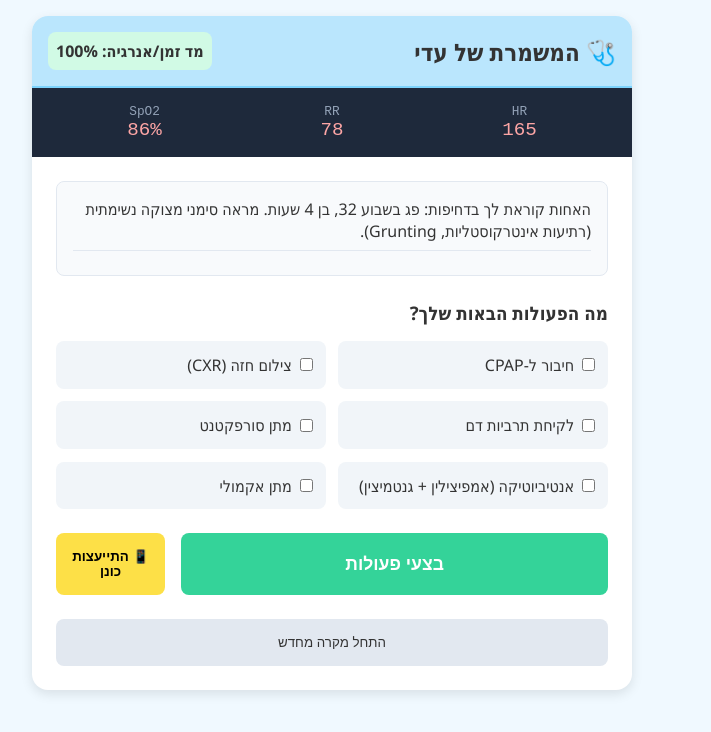
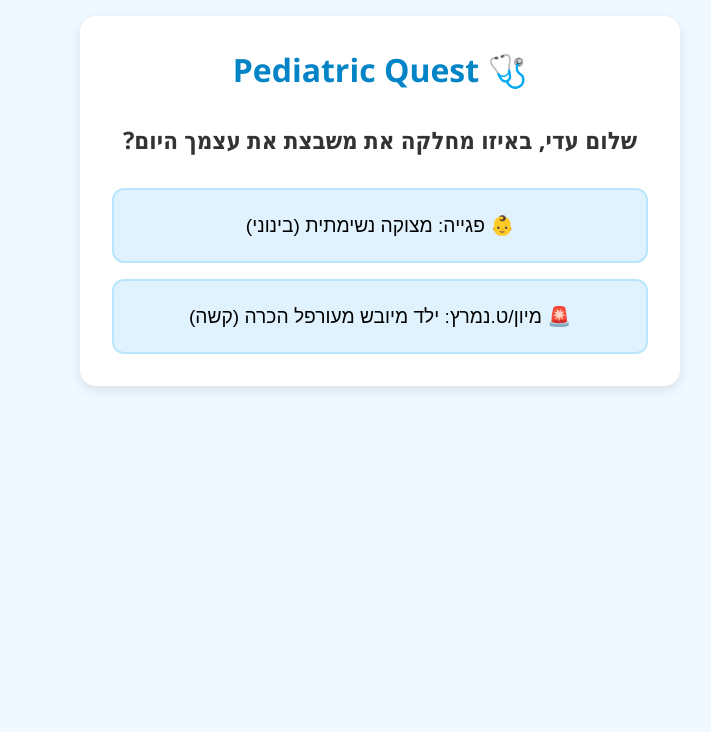
Before and after one commit to VontikiOG/ADI_LEARNING, a React (Vite) app: page / in a window 1280 px wide. Shown: the top 732 px of the page, without its empty margins (339-1050 px from the left). Built offline with nearby package versions, Linux system fonts and the light colour scheme; the HTML template or start-up script is replaced by a standard one.

Commit message:
Update App.jsx

```diff
--- a/src/App.jsx
+++ b/src/App.jsx
@@ -1,7 +1,12 @@
 import React, { useState, useEffect } from 'react';
 
-// הגדרת שלבי המקרה (Rolling Case)
-const STAGES = [
+// --- מאגר המקרים (Cases Database) ---
+const CASES = {
+  nicu: {
+    id: 'nicu',
+    title: '👶 פגייה: מצוקה נשימתית (בינוני)',
+    initialVitals: { hr: 165, rr: 78, sat: 86, bp: '45/25' },
+    stages: [
       {
         id: 0,
         description: 'האחות קוראת לך בדחיפות: פג בשבוע 32, בן 4 שעות. מראה סימני מצוקה נשימתית (רתיעות אינטרקוסטליות, Grunting).',
@@ -17,28 +22,71 @@ const STAGES = [
       },
       {
         id: 1,
-    description: 'שלב ב: ה-CPAP שיפר את הסטורציה. הצילום חזר ומראה תמונה קלאסית של RDS (זכוכית חולית). בבדיקת גזים בדם מתחילה להצטבר חומציות והילד מתחיל להתעייף. מה הצעד הבא?',
+        description: 'שלב ב: ה-CPAP שיפר את הסטורציה. הצילום חזר ומראה תמונה קלאסית של RDS. בבדיקת גזים בדם הילד מתחיל להתעייף וצובר CO2. מה הצעד הבא?',
         actions: [
           { id: 'intubate_surf', label: 'אינטובציה ומתן סורפקטנט' },
           { id: 'lasix', label: 'מתן פוסיד (Lasix)' },
           { id: 'feed', label: 'התחלת כלכלה דרך זונדה' },
           { id: 'wait', label: 'המשך מעקב בלבד' }
         ],
-    hint: 'הוא מתעייף על ה-CPAP והצילום מתאים ל-RDS. הוא צריך את החומר שחסר לפגים בריאות כדי לפתוח אותן.'
+        hint: 'הוא מתעייף על ה-CPAP והצילום מתאים ל-RDS. הוא צריך את החומר שחסר לפגים בריאות.'
       }
-];
+    ]
+  },
+  dka: {
+    id: 'dka',
+    title: '🚨 מיון/ט.נמרץ: ילד מיובש מעורפל הכרה (קשה)',
+    initialVitals: { hr: 155, rr: 45, sat: 98, bp: '80/40' },
+    stages: [
+      {
+        id: 0,
+        description: 'שלב א (מיון): ילד בן 8 מגיע באמבולנס. ההורים מדווחים ששתה והשתין המון בשבועיים האחרונים. כעת מעורפל הכרה, נושם נשימות עמוקות (קוסמאול) עם ריח אצטון. הילד נראה מיובש מאוד ולחץ הדם נמוך.',
+        actions: [
+          { id: 'ns_bolus', label: 'בולוס נוזלים (Normal Saline 10-20cc/kg)' },
+          { id: 'insulin_bolus', label: 'בולוס אינסולין מהיר לוריד' },
+          { id: 'labs', label: 'לקיחת גזים, סוכר ואלקטרוליטים' },
+          { id: 'intubation', label: 'אינטובציה מיידית' }
+        ],
+        hint: 'הוא בהלם תת-נפחי (שוק). ב-DKA לעולם לא נותנים בולוס אינסולין לפני נוזלים! קודם מחזירים נפח ובודקים מעבדה.'
+      },
+      {
+        id: 1,
+        description: 'שלב ב (קבלת מעבדה): בולוס הנוזלים ייצב את לחץ הדם ל-100/60. מעבדה: סוכר 550, pH 7.05, ביקרבונט 8. האשלגן שלו 3.5 (תקין-נמוך, אבל יש חסר תאי עצום). איך נמשיך?',
+        actions: [
+          { id: 'insulin_drip', label: 'תחילת אירוי אינסולין מתמשך (0.1 U/kg/hr)' },
+          { id: 'add_k', label: 'הוספת אשלגן (KCL) לנוזלי האחזקה' },
+          { id: 'bicarb', label: 'מתן ביקרבונט לתיקון החמצת' },
+          { id: 'push_k', label: 'פוש אשלגן מהיר לוריד' }
+        ],
+        hint: 'החמצת תתקן את עצמה עם אינסולין ונוזלים. היזהרי עם האשלגן - הוא יצנח כשהאינסולין יתחיל לפעול.'
+      },
+      {
+        id: 2,
+        description: 'שלב ג (ט.נמרץ): עברו 6 שעות של טיפול. לפתע הילד מתלונן על כאב ראש עז ומקיא. במוניטור: הדופק צנח ל-50, ולחץ הדם זינק ל-140/90. הוא מפסיק להגיב לכאב.',
+        actions: [
+          { id: 'mannitol', label: 'מתן מניטול או סליין היפרטוני (3%) מיידי' },
+          { id: 'ct_head', label: 'שליחה דחופה ל-CT ראש' },
+          { id: 'elevate_head', label: 'הגבהת מראשות המיטה ל-30 מעלות' },
+          { id: 'stop_fluids', label: 'עצירת כל הנוזלים לחלוטין' }
+        ],
+        hint: 'ברדיקרדיה ויתר לחץ דם? זו טריאדה של קושינג! יש לו בצקת מוחית. אל תחכי להדמיה כדי לטפל בזה.'
+      }
+    ]
+  }
+};
 
 const INITIAL_STATE = {
+  activeCaseId: null, // null אומר שאנחנו במסך הראשי
   currentStage: 0,
-  vitals: { hr: 165, rr: 78, sat: 86 },
-  vitality: 100, // מד זמן/משאבים חדש
-  logs: [STAGES[0].description],
-  status: 'active' // 'active', 'success', 'failed'
+  vitals: {},
+  vitality: 100,
+  logs: [],
+  status: 'menu' // 'menu', 'active', 'success', 'failed'
 };
 
 export default function App() {
   const [gameState, setGameState] = useState(() => {
-    const saved = localStorage.getItem('pediatricQuest_save_v2');
+    const saved = localStorage.getItem('pediatricQuest_v3');
     if (saved) return JSON.parse(saved);
     return INITIAL_STATE;
   });
@@ -46,8 +94,21 @@ export default function App() {
   const [selectedActions, setSelectedActions] = useState([]);
 
   useEffect(() => {
-    localStorage.setItem('pediatricQuest_save_v2', JSON.stringify(gameState));
+    localStorage.setItem('pediatricQuest_v3', JSON.stringify(gameState));
   }, [gameState]);
+
+  const handleStartCase = (caseId) => {
+    const selectedCase = CASES[caseId];
+    setGameState({
+      activeCaseId: caseId,
+      currentStage: 0,
+      vitals: { ...selectedCase.initialVitals },
+      vitality: 100,
+      logs: [selectedCase.stages[0].description],
+      status: 'active'
+    });
+    setSelectedActions([]);
+  };
 
   const handleToggleAction = (actionId) => {
     setSelectedActions(prev =>
@@ -56,8 +117,9 @@ export default function App() {
   };
 
   const handleConsultSenior = () => {
+    const currentCase = CASES[gameState.activeCaseId];
     let newLogs = [...gameState.logs];
-    newLogs.push(`👨‍⚕️ כונן: "הערת אותי ב-3 לפנות בוקר, אני מקווה בשבילך שהילד באמת מכחיל! רמז: ${STAGES[gameState.currentStage].hint}"`);
+    newLogs.push(`👨‍⚕️ כונן: "הערת אותי ב-3 לפנות בוקר, עדי! רמז: ${currentCase.stages[gameState.currentStage].hint}"`);
 
     setGameState(prev => ({
       ...prev,
@@ -66,106 +128,181 @@ export default function App() {
     }));
   };
 
+  const executeNicuLogic = (newVitals, newLogs, newVitality, newStage, newStatus) => {
+    let isPenalty = false;
+
+    if (newStage === 0) {
+      if (selectedActions.includes('surfactant') && !selectedActions.includes('cpap')) {
+        newLogs.push("❌ קופצת מהר מדי! גם למיה קולוצ'י לקח זמן להבין שהיא מאוהבת. תתחילי בייצוב ומשם נתקדם.");
+        newVitality -= 20; newVitals.sat -= 2; isPenalty = true;
+      }
+      else if (selectedActions.includes('acamoli')) {
+        newLogs.push("❌ אקמולי?! המדדים שלו צונחים מהר יותר מהקריירה של מריצה אחרי שהעלית וואי התפרקו.");
+        newVitality -= 25; newVitals.sat -= 3; isPenalty = true;
+      }
+      else if (selectedActions.includes('cxr') && !selectedActions.includes('cpap')) {
+        newLogs.push("❌ הדמיה לפני נתיב אוויר? הוא מכחיל פה! קודם ABC.");
+        newVitality -= 15; newVitals.sat -= 4; isPenalty = true;
+      }
+
+      if (!isPenalty) {
+        if (selectedActions.includes('cpap') && selectedActions.includes('abx') && selectedActions.includes('cultures')) {
+          newLogs.push("✅ מעולה! ייצבת את הפג מבחינה נשימתית. עוברים לשלב הבא.");
+          newVitals.sat = 94; newVitals.rr = 55; newStage = 1;
+          newLogs.push(CASES.nicu.stages[1].description);
+        } else {
+          newLogs.push("⚠️ הפעולות שביצעת לא מספיקות, המדדים ללא שינוי.");
+          newVitality -= 5;
+        }
+      }
+    } else if (newStage === 1) {
+      if (selectedActions.includes('feed') || selectedActions.includes('lasix')) {
+        newLogs.push("❌ משתנים עכשיו?! המעי שלו לא מוכן וזה לא בצקת. את מאבדת זמן!");
+        newVitality -= 20; newVitals.sat -= 5; isPenalty = true;
+      }
+      if (!isPenalty) {
+        if (selectedActions.includes('intubate_surf')) {
+          newLogs.push("✅ החלטה מושלמת! הפג עבר אינטובציה וקיבל סורפקטנט.");
+          newVitals.sat = 98; newVitals.rr = 40; newStatus = 'success';
+        } else {
+          newLogs.push("❌ המתנת יותר מדי והוא קרס.");
+          newVitality -= 20; newVitals.sat -= 10;
+        }
+      }
+    }
+    return { newVitals, newLogs, newVitality, newStage, newStatus };
+  };
+
+  const executeDkaLogic = (newVitals, newLogs, newVitality, newStage, newStatus) => {
+    let isPenalty = false;
+
+    if (newStage === 0) {
+      if (selectedActions.includes('insulin_bolus')) {
+        newLogs.push("❌ בולוס אינסולין לפני נוזלים?! זה מתכון בטוח לבצקת מוחית! לחץ הדם שלו צנח לרצפה.");
+        newVitality -= 35; newVitals.bp = '60/30'; newVitals.hr = 180; isPenalty = true;
+      }
+      else if (selectedActions.includes('intubation')) {
+        newLogs.push("❌ אינטובציה ב-DKA כשלא חייבים יכולה לגרום לדום לב בגלל פגיעה בפיצוי הנשימתי של החמצת. תזהרי!");
+        newVitality -= 20; isPenalty = true;
+      }
+
+      if (!isPenalty) {
+        if (selectedActions.includes('ns_bolus') && selectedActions.includes('labs')) {
+          newLogs.push("✅ מצוין! נתת בולוס נוזלים ולחץ הדם מתחיל לעלות (100/60). שלחת מעבדה.");
+          newVitals.bp = '100/60'; newVitals.hr = 120; newStage = 1;
+          newLogs.push(CASES.dka.stages[1].description);
+        } else {
+          newLogs.push("⚠️ חסרות פעולות קריטיות להצלת חיים בשוק. הילד מדרדר.");
+          newVitality -= 10;
+        }
+      }
+    }
+    else if (newStage === 1) {
+      if (selectedActions.includes('bicarb')) {
+        newLogs.push("❌ נתת ביקרבונט?! המוח שלו מתנפח עכשיו כמו האגו של פבלו בוסטמנטה. ביקרבונט מחמיר חמצת פרדוקסלית ב-CNS!");
+        newVitality -= 30; newVitals.hr = 140; isPenalty = true;
+      }
+      else if (selectedActions.includes('push_k')) {
+        newLogs.push("❌ פוש של אשלגן?! זה לא 'פינת אור' פה, פוש של אשלגן גורם לדום לב מיידי!");
+        newVitality -= 100; isPenalty = true; // פסילה מיידית
+      }
+
+      if (!isPenalty) {
+        if (selectedActions.includes('insulin_drip') && selectedActions.includes('add_k')) {
+          newLogs.push("✅ נהדר. אינסולין רציף יעצור את הקטוגנזה, והאשלגן במערכת מונע היפוקלמיה מסוכנת. עוברים לשלב הבא.");
+          newVitals.hr = 100; newStage = 2;
+          newLogs.push(CASES.dka.stages[2].description);
+        } else {
+          newLogs.push("⚠️ חסר כיסוי אינסולין או אשלגן. החמצת לא משתפרת.");
+          newVitality -= 15;
+        }
+      }
+    }
+    else if (newStage === 2) {
+      if (selectedActions.includes('ct_head') && !selectedActions.includes('mannitol')) {
+        newLogs.push("❌ לשלוח ל-CT לפני טיפול?! הלחץ התוך גולגלתי עולה כמו בפרק הסיום של העונה הראשונה. הוא יבצע הרניאציה בתוך הסורק!");
+        newVitality -= 30; newVitals.hr = 40; isPenalty = true;
+      }
+
+      if (!isPenalty) {
+        if (selectedActions.includes('mannitol') && selectedActions.includes('elevate_head')) {
+          newLogs.push("✅ הצלת לו את החיים (ואת המוח)! מתן חומר אוסמוטי והרמת ראש טיפלו בבצקת המוחית בזמן.");
+          newVitals.hr = 85; newVitals.bp = '110/70'; newStatus = 'success';
+        } else {
+          newLogs.push("⚠️ הפעולות שביצעת לא פתרו את הבצקת המוחית.");
+          newVitality -= 20;
+        }
+      }
+    }
+    return { newVitals, newLogs, newVitality, newStage, newStatus };
+  };
+
   const handleExecuteActions = () => {
     if (selectedActions.length === 0) return;
 
-    let newVitals = { ...gameState.vitals };
-    let newLogs = [...gameState.logs];
-    let newVitality = gameState.vitality;
-    let newStage = gameState.currentStage;
-    let newStatus = gameState.status;
+    let res = {
+      newVitals: { ...gameState.vitals },
+      newLogs: [...gameState.logs],
+      newVitality: gameState.vitality,
+      newStage: gameState.currentStage,
+      newStatus: gameState.status
+    };
 
-    let isPenaltyApplied = false;
-
-    // --- לוגיקה של שלב 0 (קבלת הפג) ---
-    if (newStage === 0) {
-      // 1. מניעת צ'יטים וסדר פעולות שגוי
-      if (selectedActions.includes('surfactant') && !selectedActions.includes('cpap')) {
-newLogs.push("❌ את קופצת מהר מדי! גם למיה קולוצ'י לקח זמן להבין שהיא מאוהבת במנואל. תתחילי בייצוב ומשם נתקדם.");
-        newVitality -= 20;
-        newVitals.sat -= 2;
-        isPenaltyApplied = true;
-      }
-      else if (selectedActions.includes('acamoli')) {
-        newLogs.push('❌ נתת אקמולי לפג בן 4 שעות? המדדים שלו צונחים מהר יותר מהקריירה של מריצה אחרי שעזבה את העלית וואי!');
-        newVitality -= 25;
-        newVitals.sat -= 3;
-        isPenaltyApplied = true;
-      }
-      else if (selectedActions.includes('cxr') && !selectedActions.includes('cpap') && newVitals.sat <= 86) {
-        newLogs.push('❌ שלחת לצילום לפני שייצבת נשימתית? הוא מכחיל לנו פה! קודם ABC.');
-        newVitality -= 15;
-        newVitals.sat -= 4;
-        isPenaltyApplied = true;
+    if (gameState.activeCaseId === 'nicu') {
+      res = executeNicuLogic(res.newVitals, res.newLogs, res.newVitality, res.newStage, res.newStatus);
+    } else if (gameState.activeCaseId === 'dka') {
+      res = executeDkaLogic(res.newVitals, res.newLogs, res.newVitality, res.newStage, res.newStatus);
     }
 
-      // 2. אם אין קנסות, בודקים אם היא עשתה את הפעולות הנכונות לשלב זה
-      if (!isPenaltyApplied) {
-        if (selectedActions.includes('cpap') && selectedActions.includes('abx') && selectedActions.includes('cultures')) {
-          newLogs.push('✅ מעולה! ייצבת את הפג מבחינה נשימתית והתחלת בירור וכיסוי זיהומי מלא. עוברים לשלב הבא.');
-          newVitals.sat = 94;
-          newVitals.rr = 55;
-          newStage = 1; // מעבר שלב!
-          newLogs.push(STAGES[1].description);
-        } else if (selectedActions.includes('cpap')) {
-          newLogs.push('⚠️ החיבור ל-CPAP ייצב אותו נשימתית (סטורציה עלתה), אבל חסר לך בירור או טיפול נוסף.');
-          newVitals.sat = 92;
-        } else {
-          newLogs.push('⚠️ הפעולות שביצעת לא מספיקות כרגע, המדדים ללא שינוי.');
-          newVitality -= 5;
-        }
-      }
-    }
-
-    // --- לוגיקה של שלב 1 (התדרדרות וסורפקטנט) ---
-    else if (newStage === 1) {
-      if (selectedActions.includes('feed') || selectedActions.includes('lasix')) {
-        newLogs.push('❌ כלכלה או משתנים עכשיו?! המעי שלו לא מוכן וזה לא בצקת. את מאבדת זמן יקר!');
-        newVitality -= 20;
-        newVitals.sat -= 5;
-        isPenaltyApplied = true;
-      }
-
-      if (!isPenaltyApplied) {
-        if (selectedActions.includes('intubate_surf')) {
-          newLogs.push('✅ החלטה מושלמת עדי! הילד עבר אינטובציה, קיבל סורפקטנט, והריאות שלו מתחילות להיפתח.');
-          newVitals.sat = 98;
-          newVitals.rr = 40;
-          newVitals.hr = 140;
-          newStatus = 'success';
-        } else if (selectedActions.includes('wait')) {
-          newLogs.push('❌ המתנת יותר מדי. פג עם RDS שמראה סימני התעייפות יקרוס ללא התערבות.');
-          newVitality -= 20;
-          newVitals.sat -= 10;
-        }
-      }
-    }
-
-    // בדיקת כישלון (נגמר הזמן/מדדים קרסו)
-    if (newVitality <= 0 || newVitals.sat < 70) {
-      newLogs.push('💀 המדדים קרסו או שאיבדת יותר מדי זמן. המקרה נכשל.');
-      newStatus = 'failed';
+    if (res.newVitality <= 0 || res.newVitals.sat < 70 || res.newVitals.hr < 45) {
+      res.newLogs.push("💀 המטופל קרס מבחינה המודינמית/נוירולוגית או שאיבדת יותר מדי זמן. המקרה נכשל.");
+      res.newStatus = 'failed';
     }
 
     setGameState({
-      currentStage: newStage,
-      vitals: newVitals,
-      vitality: newVitality,
-      logs: newLogs,
-      status: newStatus
+      activeCaseId: gameState.activeCaseId,
+      currentStage: res.newStage,
+      vitals: res.newVitals,
+      vitality: res.newVitality,
+      logs: res.newLogs,
+      status: res.newStatus
     });
-    setSelectedActions([]); // איפוס בחירות
+    setSelectedActions([]);
   };
 
-  const handleReset = () => {
+  const handleReturnToMenu = () => {
     setGameState(INITIAL_STATE);
     setSelectedActions([]);
   };
 
+  // --- מסך התפריט הראשי ---
+  if (gameState.status === 'menu') {
+    return (
+      <div className="app-container" style={{ textAlign: 'center', padding: '2rem' }}>
+        <h1 style={{ color: '#0284c7', marginBottom: '2rem' }}>🩺 Pediatric Quest</h1>
+        <h2>שלום עדי, באיזו מחלקה את משבצת את עצמך היום?</h2>
+        <div style={{ display: 'flex', flexDirection: 'column', gap: '1rem', marginTop: '2rem' }}>
+          {Object.values(CASES).map(caseObj => (
+            <button
+              key={caseObj.id}
+              onClick={() => handleStartCase(caseObj.id)}
+              style={{ padding: '1.5rem', fontSize: '1.2rem', backgroundColor: '#e0f2fe', border: '2px solid #bae6fd', borderRadius: '12px', cursor: 'pointer' }}
+            >
+              {caseObj.title}
+            </button>
+          ))}
+        </div>
+      </div>
+    );
+  }
+
+  // --- מסך המשחק (פעיל) ---
+  const currentCase = CASES[gameState.activeCaseId];
+
   return (
     <div className="app-container">
       <div className="header" style={{ display: 'flex', justifyContent: 'space-between', alignItems: 'center' }}>
-        <h2>🩺 המשמרת של עדי</h2>
+        <button onClick={handleReturnToMenu} style={{ padding: '0.5rem', cursor: 'pointer' }}>🔙 לתפריט</button>
         <div style={{ backgroundColor: gameState.vitality > 40 ? '#d1fae5' : '#fee2e2', padding: '0.5rem', borderRadius: '8px', fontWeight: 'bold' }}>
           מד זמן/אנרגיה: {gameState.vitality}%
         </div>
@@ -174,7 +311,7 @@ newLogs.push("❌ את קופצת מהר מדי! גם למיה קולוצ'י ל
       <div className="monitor">
         <div className="vital-sign">
           <span className="vital-label">HR</span>
-          <span style={{ color: gameState.vitals.hr > 160 ? '#fca5a5' : '#a7f3d0' }}>{gameState.vitals.hr}</span>
+          <span style={{ color: (gameState.vitals.hr > 160 || gameState.vitals.hr < 60) ? '#fca5a5' : '#a7f3d0' }}>{gameState.vitals.hr}</span>
         </div>
         <div className="vital-sign">
           <span className="vital-label">RR</span>
@@ -184,6 +321,12 @@ newLogs.push("❌ את קופצת מהר מדי! גם למיה קולוצ'י ל
           <span className="vital-label">SpO2</span>
           <span style={{ color: gameState.vitals.sat < 90 ? '#fca5a5' : '#a7f3d0' }}>{gameState.vitals.sat}%</span>
         </div>
+        {gameState.vitals.bp && (
+          <div className="vital-sign">
+            <span className="vital-label">BP</span>
+            <span style={{ color: '#a7f3d0' }}>{gameState.vitals.bp}</span>
+          </div>
+        )}
       </div>
 
       <div className="content">
@@ -199,7 +342,7 @@ newLogs.push("❌ את קופצת מהר מדי! גם למיה קולוצ'י ל
           <>
             <h3 style={{ marginBottom: '1rem' }}>מה הפעולות הבאות שלך?</h3>
             <div className="actions-container">
-              {STAGES[gameState.currentStage].actions.map(action => (
+              {currentCase.stages[gameState.currentStage].actions.map(action => (
                 <label key={action.id} className="action-label">
                   <input
                     type="checkbox"
@@ -212,12 +355,8 @@ newLogs.push("❌ את קופצת מהר מדי! גם למיה קולוצ'י ל
             </div>
 
             <div style={{ display: 'flex', gap: '1rem', marginTop: '1rem' }}>
-              <button className="submit-btn" onClick={handleExecuteActions}>
-                בצעי פעולות
-              </button>
-              <button onClick={handleConsultSenior} style={{ backgroundColor: '#fde047', border: 'none', padding: '1rem', borderRadius: '8px', fontWeight: 'bold', cursor: 'pointer' }}>
-                📱 התייעצות כונן
-              </button>
+              <button className="submit-btn" onClick={handleExecuteActions}>בצעי פעולות</button>
+              <button onClick={handleConsultSenior} style={{ backgroundColor: '#fde047', border: 'none', padding: '1rem', borderRadius: '8px', fontWeight: 'bold', cursor: 'pointer' }}>📱 כונן</button>
             </div>
           </>
         )}
@@ -226,8 +365,8 @@ newLogs.push("❌ את קופצת מהר מדי! גם למיה קולוצ'י ל
           <div className="success-box">
             <h3>🎉 המקרה הושלם בהצלחה! 🎉</h3>
             <div className="pearl-box">
-              <strong>פנינת נלסון:</strong><br/>
-              בפגים עם RDS קליני ורדיולוגי הדורשים ריכוזי חמצן גבוהים או מראים סימני התעייפות על CPAP, מתן מוקדם של סורפקטנט (בשיטת INSURE או אינטובציה) משפר פרוגנוזה נשימתית באופן משמעותי.
+              <strong>פנינת נלסון (DKA Cerebral Edema):</strong><br/>
+              בצקת מוחית מופיעה לרוב 4-12 שעות מתחילת הטיפול ב-DKA. יש לטפל מידית עם מניטול או סליין היפרטוני (3%) על סמך חשד קליני בלבד, *לפני* ביצוע הדמיה (CT). בנוסף, אין לעצור נוזלים לחלוטין אלא להפחית את הקצב ב-1/3.
             </div>
           </div>
         )}
@@ -235,13 +374,15 @@ newLogs.push("❌ את קופצת מהר מדי! גם למיה קולוצ'י ל
         {gameState.status === 'failed' && (
           <div style={{ backgroundColor: '#fee2e2', padding: '1.5rem', borderRadius: '8px', textAlign: 'center', marginTop: '1rem' }}>
             <h3>💔 המקרה נכשל</h3>
-            <p>הילד קרס או שנגמר לך הזמן. נסי לפעול בצורה מחושבת יותר בפעם הבאה.</p>
+            <p>הילד קרס. רפואה דחופה היא עסק אכזרי, קחי נשימה ודברי עם בלן אם צריך.</p>
           </div>
         )}
 
-        <button className="reset-btn" onClick={handleReset} style={{ marginTop: '1.5rem', width: '100%', padding: '1rem', backgroundColor: '#e2e8f0', border: 'none', borderRadius: '8px', cursor: 'pointer' }}>
-          התחל מקרה מחדש
+        {(gameState.status === 'success' || gameState.status === 'failed') && (
+          <button className="reset-btn" onClick={() => handleStartCase(gameState.activeCaseId)} style={{ marginTop: '1.5rem', width: '100%', padding: '1rem', backgroundColor: '#e2e8f0', border: 'none', borderRadius: '8px', cursor: 'pointer' }}>
+            נסי את המקרה שוב
           </button>
+        )}
       </div>
     </div>
   );
```
Lines whose indentation alone changed are shown as unchanged.
